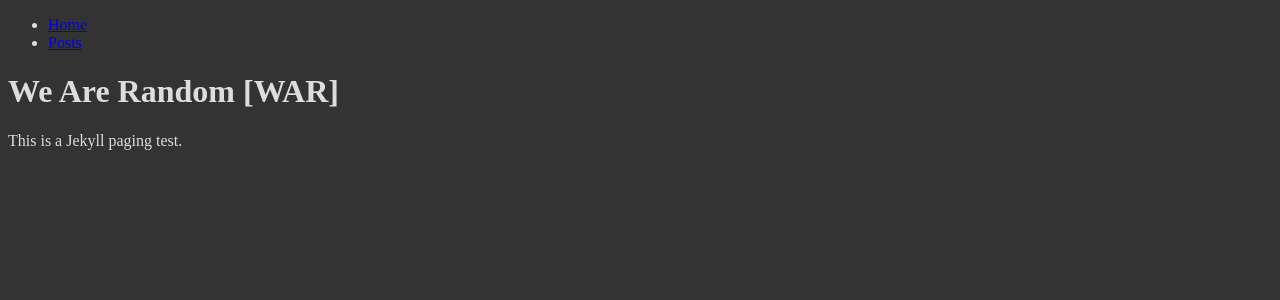
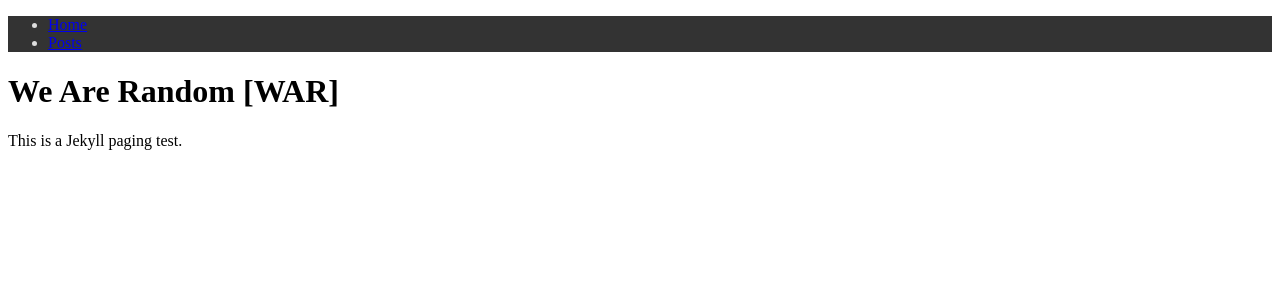
Before and after one commit to wearerandom/wearerandom.github.io, a Jekyll site: the page built from index.html, in a window 1280 px wide. Shown: the top 300 px of the page. Built offline with Jekyll 4.4.1, drawn with Linux system fonts in a browser that asks for light colours.

Commit message:
Update _styles.scss

```diff
--- a/_sass/_styles.scss
+++ b/_sass/_styles.scss
@@ -6,7 +6,7 @@
   box-sizing: border-box;
 }
 
-body {
+.nav {
   color: #ddd;
   background-color: #333;
 }
```
